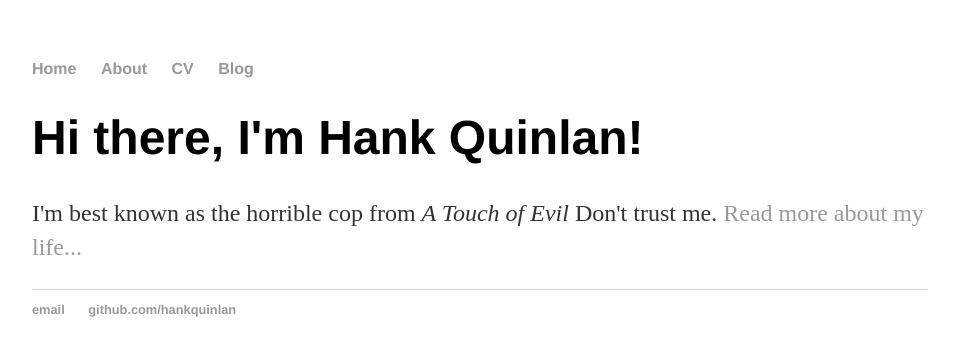
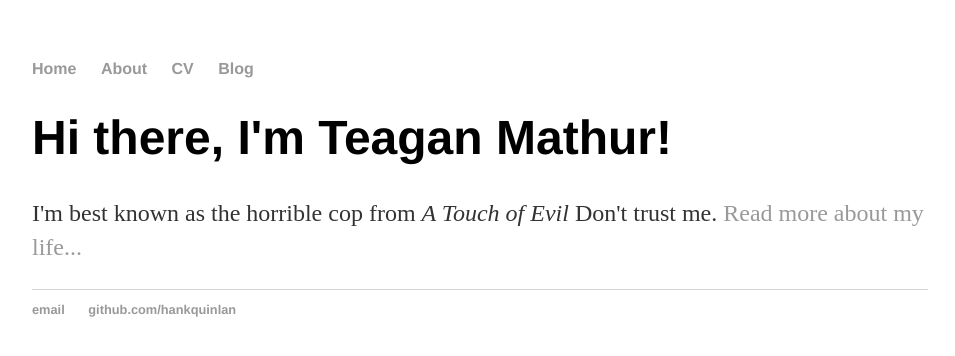
Before and after one commit to tamathur/tamathur.github.io, a Jekyll site: the page built from index.html, in a window 1280 px wide. Shown: the top 356 px of the page, without its empty margins (160-1115 px from the left). Built offline with Jekyll 4.4.1, drawn with Linux system fonts in a browser that asks for light colours.

Commit message:
Update index.html

```diff
--- a/index.html
+++ b/index.html
@@ -1,8 +1,8 @@
 ---
 layout: default
-title: Hank Quinlan, Horrible Cop
+title: Teagan Mathur
 ---
 <div class="blurb">
-	<h1>Hi there, I'm Hank Quinlan!</h1>
+	<h1>Hi there, I'm Teagan Mathur!</h1>
 	<p>I'm best known as the horrible cop from <em>A Touch of Evil</em> Don't trust me. <a href="/about">Read more about my life...</a></p>
 </div><!-- /.blurb -->
```
